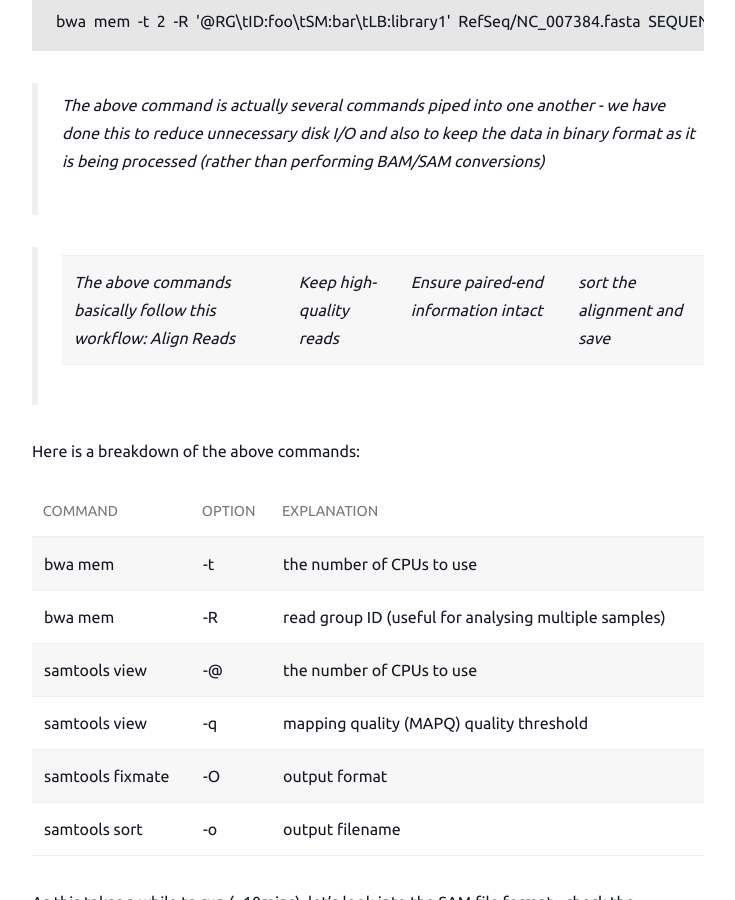
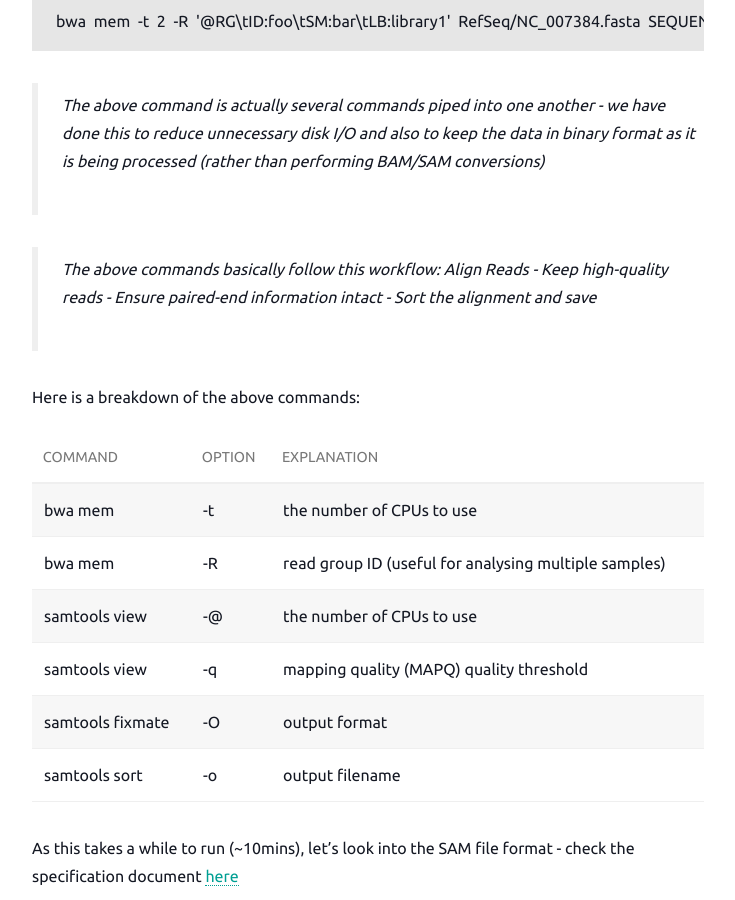
Before and after one commit to will-rowe/will-rowe.github.io, a Jekyll site: the page built from teaching-materials/_posts/2017-04-20-LIFE708-workshop3-variation.markdown, in a window 1280 px wide and 900 px high, scrolled down 6387 px. Shown: the whole window, without its empty margins (288-1023 px from the left). Built offline with Jekyll 4.4.1, drawn with Linux system fonts in a browser that asks for light colours.

Commit message:
updating workshop

```diff
--- a/teaching-materials/_posts/2017-04-20-LIFE708-workshop3-variation.markdown
+++ b/teaching-materials/_posts/2017-04-20-LIFE708-workshop3-variation.markdown
@@ -162,7 +162,7 @@ bwa mem -t 2 -R '@RG\tID:foo\tSM:bar\tLB:library1' RefSeq/NC_007384.fasta SEQUEN
 
 > The above command is actually several commands piped into one another - we have done this to reduce unnecessary disk I/O and also to keep the data in binary format as it is being processed (rather than performing BAM/SAM conversions)
 
-> The above commands basically follow this workflow: Align Reads | Keep high-quality reads | Ensure paired-end information intact | sort the alignment and save
+> The above commands basically follow this workflow: Align Reads - Keep high-quality reads - Ensure paired-end information intact - Sort the alignment and save
 
 Here is a breakdown of the above commands:
 
```
